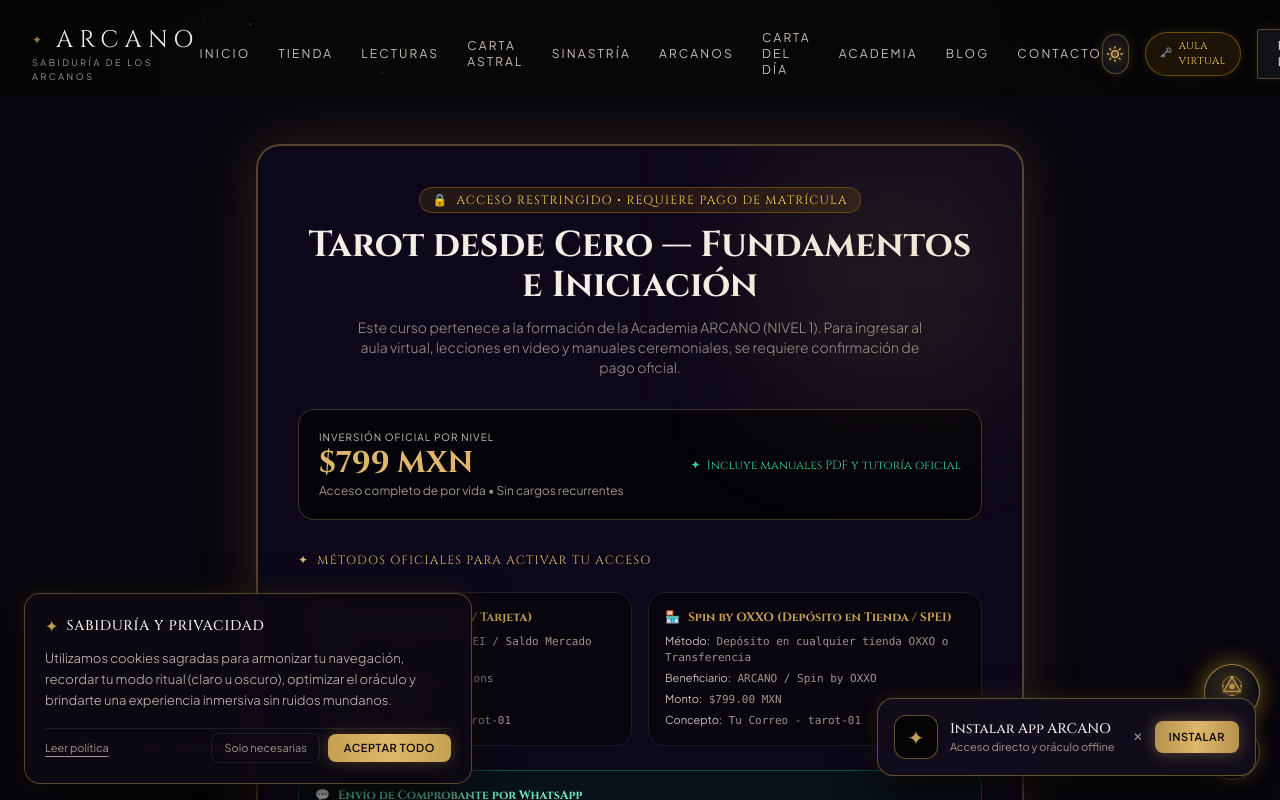
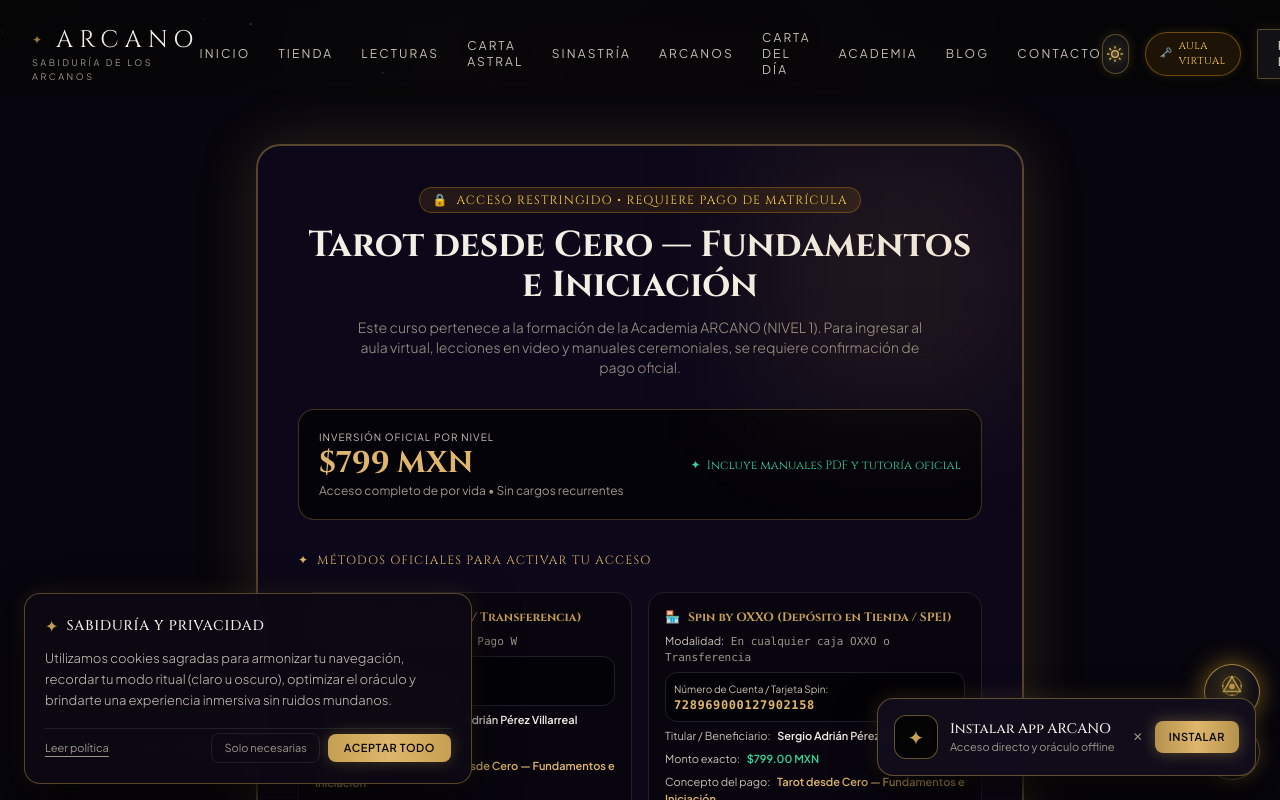
Before and after one commit to Arcano3Ai/arcano, a Next.js app: page /academia/cursos/tarot-01/aprender in a window 1280 px wide. Shown: the top 800 px of the page. Built offline with nearby package versions, Linux system fonts and the light colour scheme.

Commit message:
fix(payments): configure exact Mercado Pago and Spin by OXXO details with titular Sergio Adrian Perez Villarreal and dynamic course concepts

```diff
--- a/src/app/academia/registro/page.tsx
+++ b/src/app/academia/registro/page.tsx
@@ -191,8 +191,8 @@
                   : 'bg-black/40 border-charcoal-border text-parchment-muted hover:border-gold/30'
               }`}
             >
-              <div className="font-semibold text-xs">🏦 SPEI / OXXO</div>
-              <div className="text-[10px] text-parchment-dim mt-0.5">Transferencia</div>
+              <div className="font-semibold text-xs">🏪 Spin OXXO</div>
+              <div className="text-[10px] text-parchment-dim mt-0.5">Tienda / SPEI</div>
             </button>
 
             <button
@@ -205,7 +205,7 @@
               }`}
             >
               <div className="font-semibold text-xs">💳 Mercado Pago</div>
-              <div className="text-[10px] text-parchment-dim mt-0.5">Tarjetas / Saldo</div>
+              <div className="text-[10px] text-parchment-dim mt-0.5">SPEI / Saldo</div>
             </button>
 
             <button
@@ -221,6 +221,50 @@
               <div className="text-[10px] text-parchment-dim mt-0.5">Atención humana</div>
             </button>
           </div>
+
+          {/* Ficha dinámica de datos bancarios oficiales */}
+          <div className="mt-3 p-3.5 rounded-2xl bg-black/70 border border-gold/30 text-xs space-y-1.5 font-sans">
+            {paymentOption === 'spei' && (
+              <>
+                <div className="font-serif font-bold text-gold-light flex items-center gap-1.5">
+                  <span>🏪</span> Spin by OXXO (Depósito en Caja OXXO o Transferencia)
+                </div>
+                <div className="text-parchment-dim text-[11px] font-mono space-y-1 pt-1">
+                  <div><span className="text-parchment-muted font-sans">Número de Cuenta / Tarjeta:</span> <strong className="text-gold select-all font-bold">728969000127902158</strong></div>
+                  <div><span className="text-parchment-muted font-sans">Titular / Beneficiario:</span> <strong className="text-parchment font-sans">Sergio Adrián Pérez Villarreal</strong></div>
+                  <div><span className="text-parchment-muted font-sans">Monto exacto:</span> <strong className="text-emerald-400 font-sans">$799.00 MXN</strong></div>
+                  <div><span className="text-parchment-muted font-sans">Concepto del pago:</span> <strong className="text-gold-light font-sans">{selectedCourse?.title}</strong></div>
+                </div>
+              </>
+            )}
+
+            {paymentOption === 'mercadopago' && (
+              <>
+                <div className="font-serif font-bold text-gold-light flex items-center gap-1.5">
+                  <span>💳</span> Mercado Pago W (Transferencia SPEI)
+                </div>
+                <div className="text-parchment-dim text-[11px] font-mono space-y-1 pt-1">
+                  <div><span className="text-parchment-muted font-sans">Banco Destinatario:</span> Mercado Pago W</div>
+                  <div><span className="text-parchment-muted font-sans">CLABE Interbancaria:</span> <strong className="text-gold select-all font-bold">722969017074087021</strong></div>
+                  <div><span className="text-parchment-muted font-sans">Titular / Beneficiario:</span> <strong className="text-parchment font-sans">Sergio Adrián Pérez Villarreal</strong></div>
+                  <div><span className="text-parchment-muted font-sans">Monto exacto:</span> <strong className="text-emerald-400 font-sans">$799.00 MXN</strong></div>
+                  <div><span className="text-parchment-muted font-sans">Concepto del pago:</span> <strong className="text-gold-light font-sans">{selectedCourse?.title}</strong></div>
+                </div>
+              </>
+            )}
+
+            {paymentOption === 'whatsapp' && (
+              <>
+                <div className="font-serif font-bold text-emerald-300 flex items-center gap-1.5">
+                  <span>🟢</span> Registro y Validación por WhatsApp
+                </div>
+                <p className="text-[11px] text-emerald-200/80 leading-relaxed pt-1">
+                  Al completar tu registro se abrirá un chat directo con Sergio Adrián Pérez Villarreal solicitando la activación del curso <strong>{selectedCourse?.title}</strong> ($799 MXN).
+                </p>
+              </>
+            )}
+          </div>
+
           <p className="text-[11px] text-parchment-muted/80 mt-2 leading-relaxed">
             * El pago es obligatorio para activar tu acceso a las clases. Tras completar tu registro, podrás ingresar al panel para confirmar tu pago y validar tu comprobante.
           </p>
--- a/src/components/academy/CourseClassroomView.tsx
+++ b/src/components/academy/CourseClassroomView.tsx
@@ -154,13 +154,17 @@
                 {/* Opción 1: Mercado Pago */}
                 <div className="p-4 rounded-2xl bg-black/40 border border-charcoal-border hover:border-gold/40 transition-colors space-y-2 text-xs">
                   <div className="flex items-center gap-2 font-serif text-gold font-bold">
-                    <span>💳</span> Mercado Pago (SPEI / Tarjeta)
+                    <span>💳</span> Mercado Pago (SPEI / Transferencia)
                   </div>
-                  <div className="space-y-1 text-parchment-dim font-mono text-[11px]">
-                    <div><span className="text-parchment-muted font-sans">Método:</span> Transferencia SPEI / Saldo Mercado Pago</div>
-                    <div><span className="text-parchment-muted font-sans">Beneficiario:</span> ARCANO Solutions</div>
-                    <div><span className="text-parchment-muted font-sans">Monto:</span> $799.00 MXN</div>
-                    <div><span className="text-parchment-muted font-sans">Concepto:</span> {student?.email ? student.email.split('@')[0] : 'Tu Correo'} - {course.id}</div>
+                  <div className="space-y-1.5 text-parchment-dim font-mono text-[11px]">
+                    <div><span className="text-parchment-muted font-sans">Banco Destinatario:</span> Mercado Pago W</div>
+                    <div className="bg-black/60 p-2 rounded-xl border border-charcoal-border">
+                      <span className="text-parchment-muted font-sans block text-[10px]">CLABE Interbancaria:</span>
+                      <strong className="text-gold-light text-xs font-mono select-all tracking-wider block">722969017074087021</strong>
+                    </div>
+                    <div><span className="text-parchment-muted font-sans">Titular / Beneficiario:</span> <strong className="text-parchment font-sans">Sergio Adrián Pérez Villarreal</strong></div>
+                    <div><span className="text-parchment-muted font-sans">Monto exacto:</span> <strong className="text-emerald-400 font-sans">$799.00 MXN</strong></div>
+                    <div><span className="text-parchment-muted font-sans">Concepto del pago:</span> <strong className="text-gold-light font-sans">{course.title}</strong></div>
                   </div>
                 </div>
 
@@ -169,11 +173,15 @@
                   <div className="flex items-center gap-2 font-serif text-gold font-bold">
                     <span>🏪</span> Spin by OXXO (Depósito en Tienda / SPEI)
                   </div>
-                  <div className="space-y-1 text-parchment-dim font-mono text-[11px]">
-                    <div><span className="text-parchment-muted font-sans">Método:</span> Depósito en cualquier tienda OXXO o Transferencia</div>
-                    <div><span className="text-parchment-muted font-sans">Beneficiario:</span> ARCANO / Spin by OXXO</div>
-                    <div><span className="text-parchment-muted font-sans">Monto:</span> $799.00 MXN</div>
-                    <div><span className="text-parchment-muted font-sans">Concepto:</span> {student?.email ? student.email.split('@')[0] : 'Tu Correo'} - {course.id}</div>
+                  <div className="space-y-1.5 text-parchment-dim font-mono text-[11px]">
+                    <div><span className="text-parchment-muted font-sans">Modalidad:</span> En cualquier caja OXXO o Transferencia</div>
+                    <div className="bg-black/60 p-2 rounded-xl border border-charcoal-border">
+                      <span className="text-parchment-muted font-sans block text-[10px]">Número de Cuenta / Tarjeta Spin:</span>
+                      <strong className="text-gold-light text-xs font-mono select-all tracking-wider block">728969000127902158</strong>
+                    </div>
+                    <div><span className="text-parchment-muted font-sans">Titular / Beneficiario:</span> <strong className="text-parchment font-sans">Sergio Adrián Pérez Villarreal</strong></div>
+                    <div><span className="text-parchment-muted font-sans">Monto exacto:</span> <strong className="text-emerald-400 font-sans">$799.00 MXN</strong></div>
+                    <div><span className="text-parchment-muted font-sans">Concepto del pago:</span> <strong className="text-gold-light font-sans">{course.title}</strong></div>
                   </div>
                 </div>
               </div>
@@ -185,7 +193,7 @@
                     <span>💬</span> Envío de Comprobante por WhatsApp
                   </div>
                   <p className="text-emerald-200/80 text-[11px] leading-relaxed">
-                    Si ya realizaste tu transferencia por Mercado Pago o depósito en OXXO (Spin), envía tu comprobante por WhatsApp para activación prioritaria de tu aula.
+                    Si ya realizaste tu transferencia por Mercado Pago o tu depósito en OXXO (Spin), envía tu comprobante por WhatsApp indicando el curso <strong>{course.title}</strong> para activación prioritaria en tu aula.
                   </p>
                 </div>
                 <a
@@ -211,7 +219,7 @@
                       ✓ Comprobante Registrado en el Sistema
                     </div>
                     <p className="text-emerald-300/80">
-                      Folio: <strong>{paymentFolio}</strong>. Nuestro equipo de tesorería está verificando los fondos y activará tu aula a la brevedad. Recibirás confirmación por correo a {student?.email}.
+                      Folio: <strong>{paymentFolio}</strong>. Nuestro equipo de tesorería está verificando los fondos para el curso <strong>{course.title}</strong> y activará tu aula a la brevedad. Recibirás confirmación por correo a {student?.email}.
                     </p>
                   </div>
                 ) : (
@@ -220,7 +228,7 @@
                       type="text"
                       value={paymentFolio}
                       onChange={(e) => setPaymentFolio(e.target.value)}
-                      placeholder="Ej. Folio BBVA, Mercado Pago o Número de Operación"
+                      placeholder="Ej. Folio Spin OXXO, Mercado Pago o Número de Operación"
                       required
                       className="flex-1 px-4 py-2.5 rounded-xl bg-black/60 border border-gold/30 text-parchment text-xs placeholder-parchment-muted focus:outline-none focus:border-gold"
                     />
@@ -248,7 +256,7 @@
                 href="/academia/"
                 className="px-4 py-2 rounded-xl bg-black/50 border border-charcoal-border hover:border-gold/40 text-gold-light transition-all font-serif"
               >
-                Ver Cursos Gratuitos de Nivel 1 ✦
+                Explorar Catálogo de la Academia ✦
               </Link>
             </div>
           </div>
```
